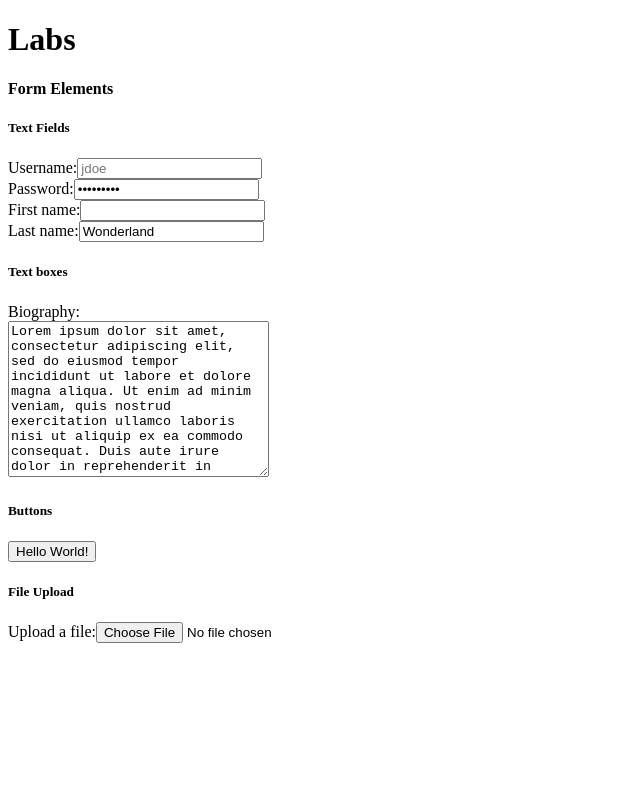
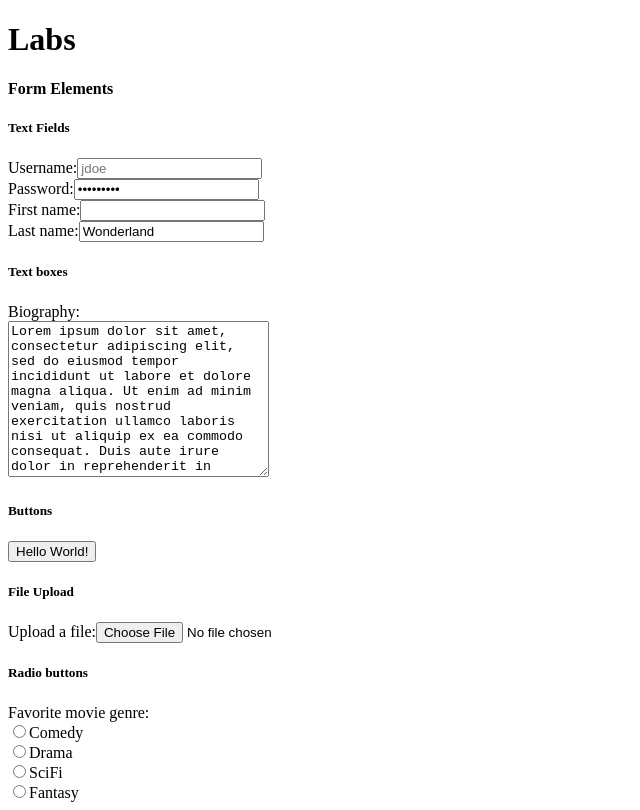
Before and after one commit to xilu56/kambaz-react-web-app-cs5610-sm25, a React app: page / in a window 1280 px wide. Shown: the whole page, without its empty margins (0-640 px from the left). Built offline with nearby package versions, Linux system fonts and the light colour scheme; the HTML template or start-up script is replaced by a standard one.

Commit message:
Comedy, drama, SciFi, Fantasy radio

```diff
--- a/src/Labs/Lab1/index.tsx
+++ b/src/Labs/Lab1/index.tsx
@@ -30,7 +30,20 @@ export default function Lab1() {
         <h5 id="wd-file-upload">File Upload</h5>
         <label htmlFor="wd-file-upload-input">Upload a file:</label>
         <input type="file" id="wd-file-upload-input" />
+        <h5 id="wd-radio-buttons">Radio buttons</h5>
 
+        <label>Favorite movie genre:</label><br />
+
+        <input type="radio" name="radio-genre" id="wd-radio-comedy"/>
+        <label htmlFor="wd-radio-comedy">Comedy</label><br />
+
+        <input type="radio" name="radio-genre" id="wd-radio-drama"/>
+        <label htmlFor="wd-radio-drama">Drama</label><br />
+
+        <input type="radio" name="radio-genre" id="wd-radio-scifi"/>
+        <label htmlFor="wd-radio-scifi">SciFi</label><br />
+        <input type="radio" name="radio-genre" id="wd-radio-fantasy"/>
+        <label htmlFor="wd-radio-fantasy">Fantasy</label>
       </div>
 );
 }
```
